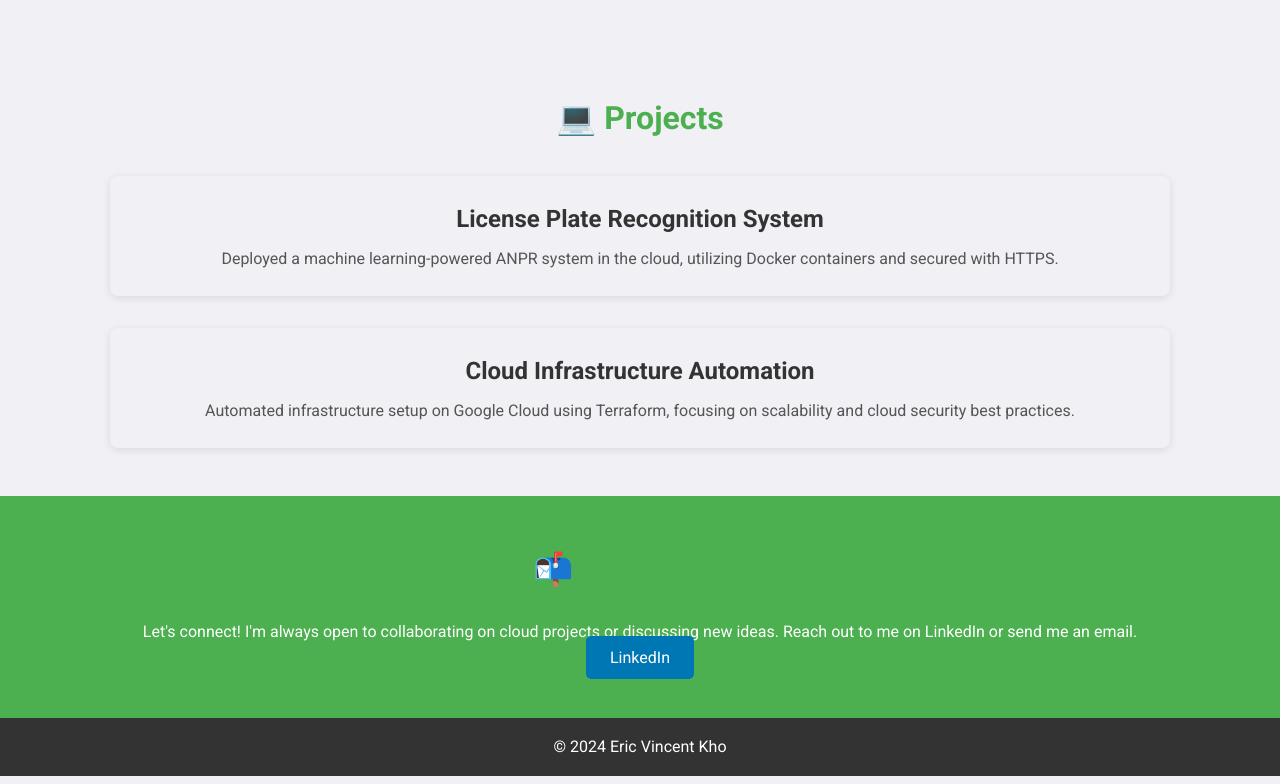
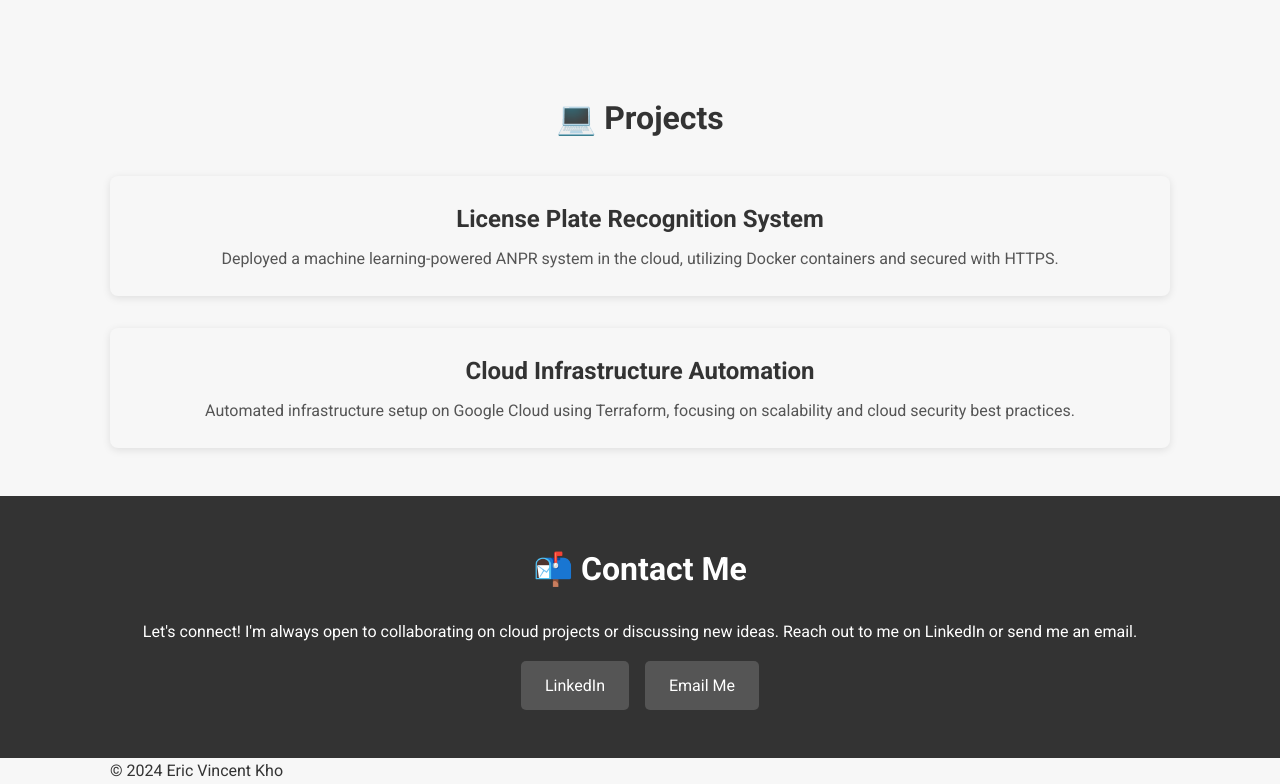
Before and after one commit to khovincent/khovincent.github.io, a plain HTML site: page index.html in a window 1280 px wide. Shown: the part 681-1465 px from the top of the page. Drawn offline with Linux system fonts and the light colour scheme.

Commit message:
create better css

```diff
--- a/index.html
+++ b/index.html
@@ -68,7 +68,10 @@
             <p>
                 Let's connect! I'm always open to collaborating on cloud projects or discussing new ideas. Reach out to me on LinkedIn or send me an email.
             </p>
-            <a href="https://linkedin.com/in/ericvkho/" class="button">LinkedIn</a>
+            <div class="contact-buttons">
+                <a href="https://linkedin.com/in/ericvkho/" class="button">LinkedIn</a>
+                <a href="mailto:ericvincentkho@gmail.com" class="button">Email Me</a> <!-- Add your email link -->
+            </div>
         </div>
     </section>
 
--- a/styles.css
+++ b/styles.css
@@ -1,3 +1,4 @@
+/* Base Styles */
 * {
     margin: 0;
     padding: 0;
@@ -6,19 +7,21 @@
 
 body {
     font-family: 'Roboto', sans-serif;
-    background-color: #f0f0f5;
-    color: #333;
+    background-color: #f7f7f7; /* Very light gray */
+    color: #333; /* Dark gray text */
     line-height: 1.6;
 }
 
+/* Container */
 .container {
     max-width: 1100px;
     margin: 0 auto;
     padding: 0 20px;
 }
 
+/* Header */
 header {
-    background-color: #4caf50;
+    background-color: #333333; /* Dark gray */
     color: white;
     padding: 2rem 0;
     text-align: center;
@@ -33,6 +36,7 @@ header p {
     margin-top: 0.5rem;
 }
 
+/* Sections */
 section {
     padding: 3rem 0;
     text-align: center;
@@ -40,10 +44,11 @@ section {
 
 h2 {
     font-size: 2rem;
-    color: #4caf50;
+    color: #333333; /* Dark gray */
     margin-bottom: 1.5rem;
 }
 
+/* Skills Grid */
 .skills-grid {
     display: grid;
     grid-template-columns: repeat(3, 1fr);
@@ -59,11 +64,17 @@ h2 {
 
 .skills-grid span {
     display: block;
-    background-color: #e8f5e9;
+    background-color: #e0e0e0; /* Light gray */
     padding: 0.75rem;
     border-radius: 8px;
+    transition: background-color 0.3s ease;
 }
 
+.skills-grid span:hover {
+    background-color: #cccccc; /* Slightly darker light gray on hover */
+}
+
+/* Project List */
 .project-list {
     margin-top: 2rem;
     display: flex;
@@ -72,10 +83,16 @@ h2 {
 }
 
 .project-item {
-    background-color: #f0f0f5;
+    background-color: #f7f7f7; /* Very light gray */
     padding: 1.5rem;
     border-radius: 8px;
     box-shadow: 0 2px 8px rgba(0, 0, 0, 0.1);
+    transition: transform 0.3s ease, box-shadow 0.3s ease;
+}
+
+.project-item:hover {
+    transform: translateY(-5px);
+    box-shadow: 0 4px 12px rgba(0, 0, 0, 0.2);
 }
 
 .project-item h3 {
@@ -89,24 +106,37 @@ h2 {
     color: #555;
 }
 
+/* Button */
 .button {
     text-decoration: none;
     color: white;
-    background-color: #0077b5;
+    background-color: #555555; /* Medium gray */
     padding: 0.75rem 1.5rem;
     border-radius: 5px;
     font-size: 1rem;
+    transition: background-color 0.3s ease, transform 0.2s ease;
 }
 
+.button:hover {
+    background-color: #444444; /* Darker gray on hover */
+    transform: scale(1.05);
+}
+
+/* Contact Section */
 #contact {
-    background-color: #4caf50;
+    background-color: #333333; /* Dark gray */
     color: white;
     padding: 3rem 0;
+    text-align: center;
 }
 
-footer {
-    background-color: #333;
-    color: white;
-    text-align: center;
-    padding: 1rem;
+#contact h2 {
+    color: white; /* Ensure heading is white */
 }
+
+.contact-buttons {
+    display: flex;
+    justify-content: center;
+    gap: 1rem;
+    margin-top: 1rem;
+}
```
